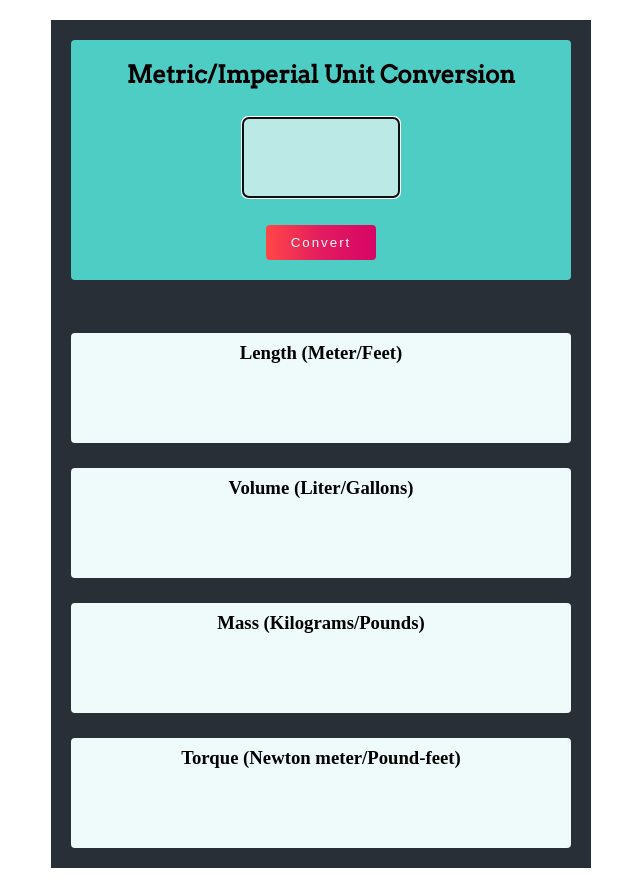
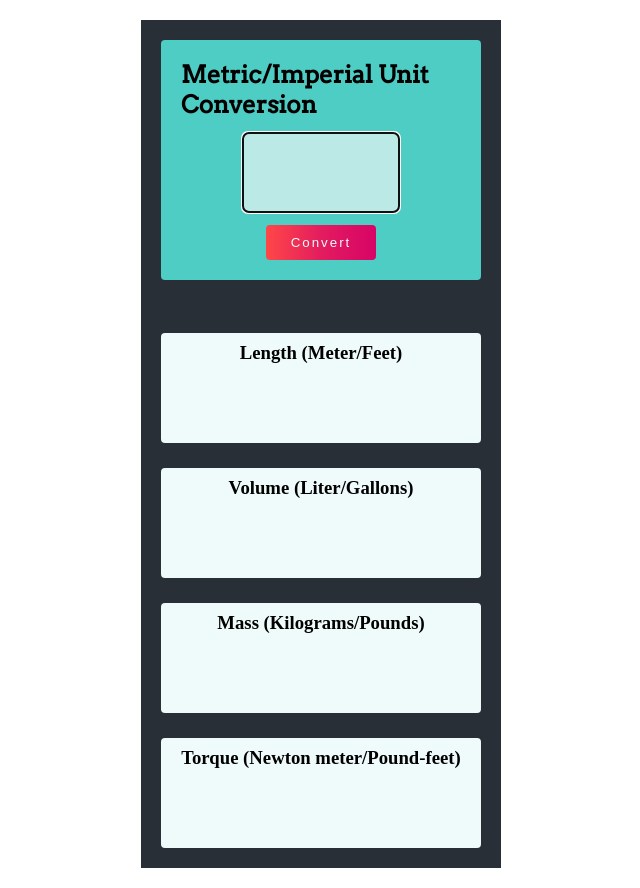
Before and after one commit to rustana/metricConverter, a plain HTML site: page index.html in a window 1280 px wide. Shown: the whole page, without its empty margins (319-959 px from the left). Drawn offline with Linux system fonts and the light colour scheme.

Commit message:
scale added

```diff
--- a/index.html
+++ b/index.html
@@ -7,8 +7,7 @@
     <link rel="preconnect" href="https://fonts.googleapis.com">
     <link rel="preconnect" href="https://fonts.gstatic.com" crossorigin>
     <link href="https://fonts.googleapis.com/css2?family=Arvo&display=swap" rel="stylesheet">
-    <meta name="viewport" content="width=device-width, initial-scale=1.0"/>
-    <link rel="apple-touch-icon" sizes="180x180" href="/apple-touch-icon.png">
+    <meta name="viewport" content="width=device-width, initial-scale=1.0, user-scalable=no, minimum-scale=1.0, maximum-scale=1.0">    <link rel="apple-touch-icon" sizes="180x180" href="/apple-touch-icon.png">
     <link rel="icon" type="image/png" sizes="32x32" href="/favicon-32x32.png">
     <link rel="icon" type="image/png" sizes="16x16" href="/favicon-16x16.png">
     <link rel="manifest" href="/site.webmanifest">
--- a/stylesheet.css
+++ b/stylesheet.css
@@ -1,7 +1,11 @@
 
+html, body {
+    margin: 0;
+    padding: 0;
+}
 
 .container {
-    width: 500px;
+    max-width: 320px;
     background: #292F36;
     margin: 20px auto;
     padding: 20px;
```
